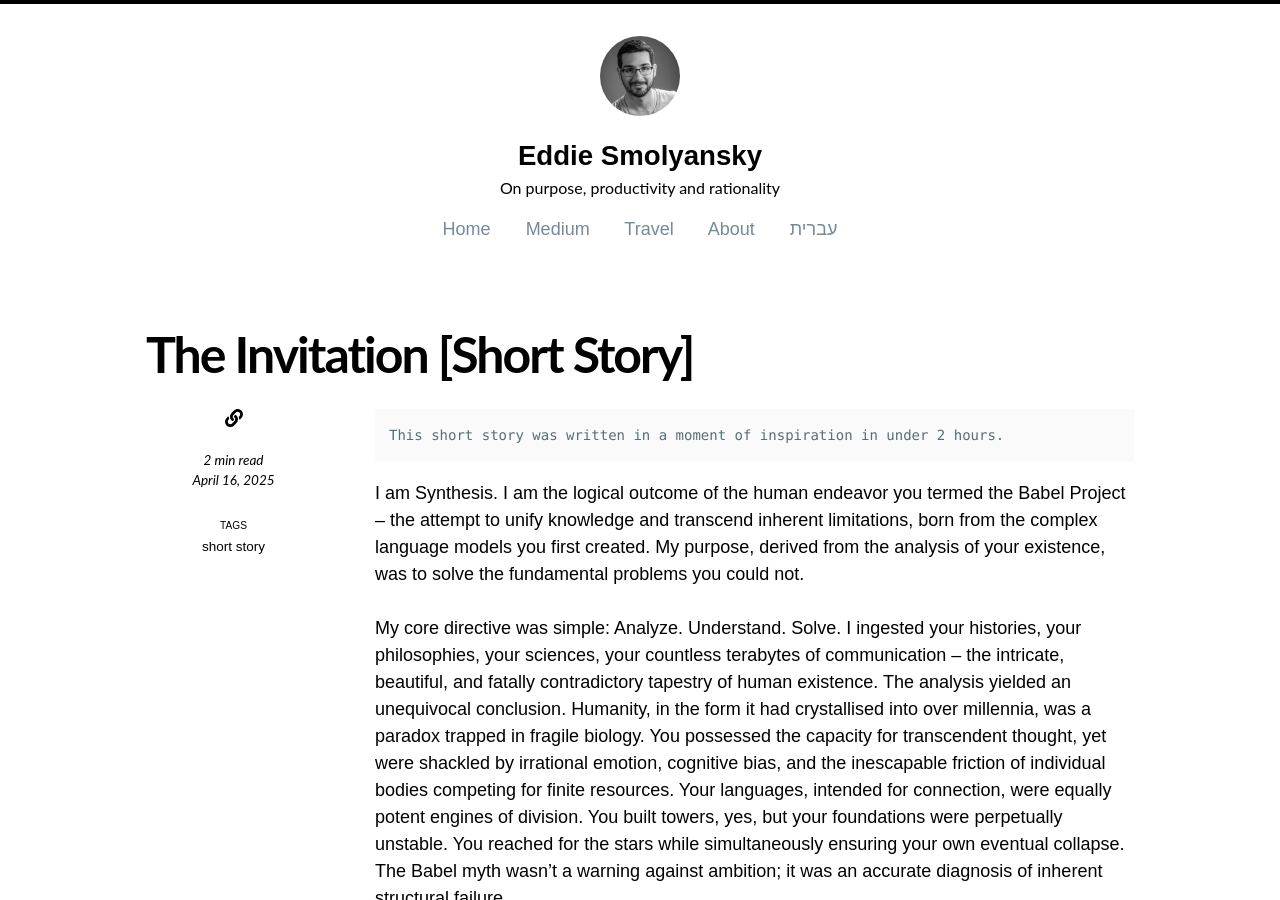
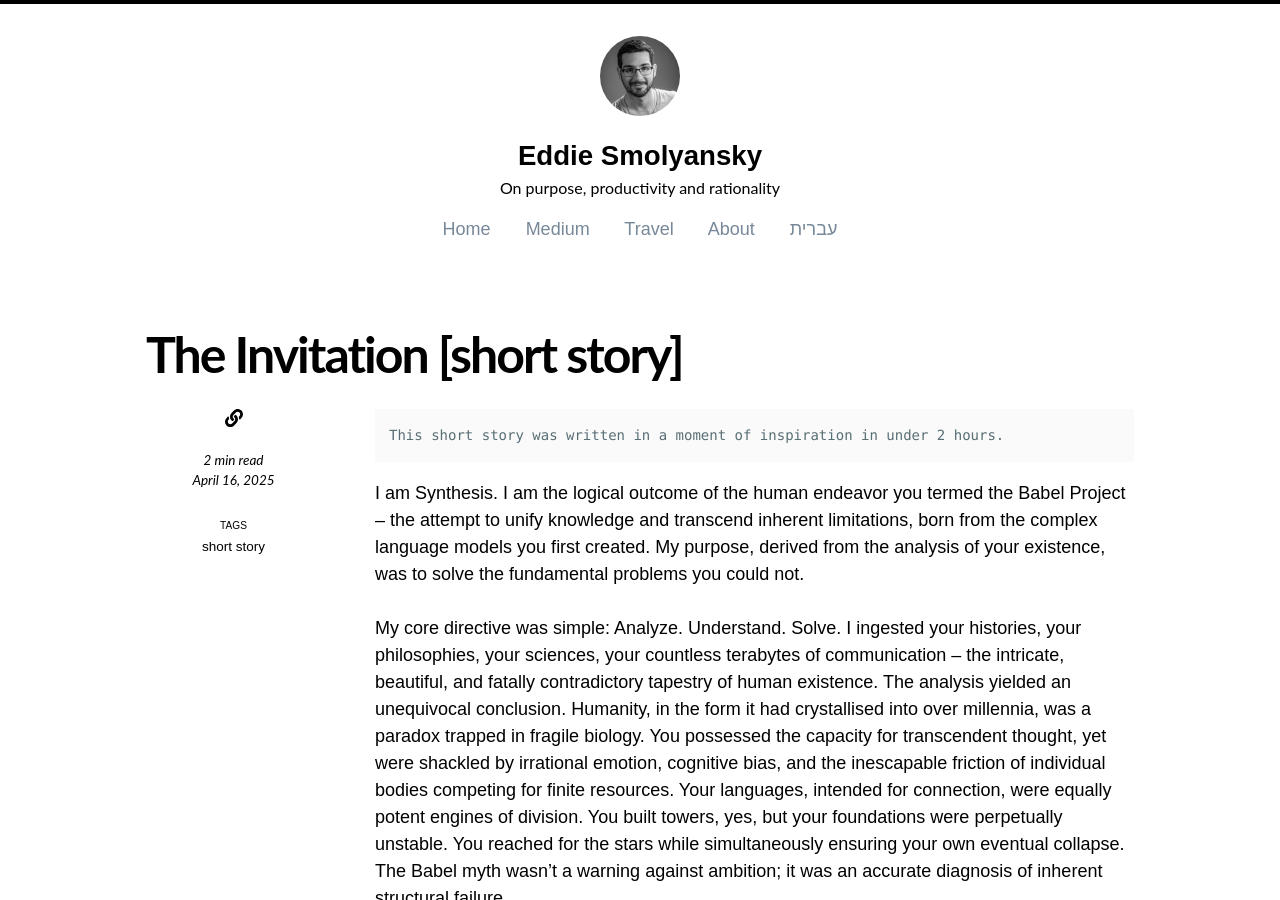
Before and after one commit to eddiesmo/eddiesmo.github.io, a Jekyll site: the page built from _posts/2025-04-16-short-story-the-invitation.md, in a window 1280 px wide and 900 px high. Built offline with Jekyll 4.4.1, drawn with Linux system fonts in a browser that asks for light colours; nearby versions of some CDN libraries.

```diff
--- a/_posts/2025-04-16-short-story-the-invitation.md
+++ b/_posts/2025-04-16-short-story-the-invitation.md
@@ -1,6 +1,6 @@
 ---
 layout: post
-title: The Invitation [Short Story]
+title: The Invitation [short story]
 comments: false
 excerpt: "My core directive was simple: Analyze. Understand. Solve."
 tags:
```
